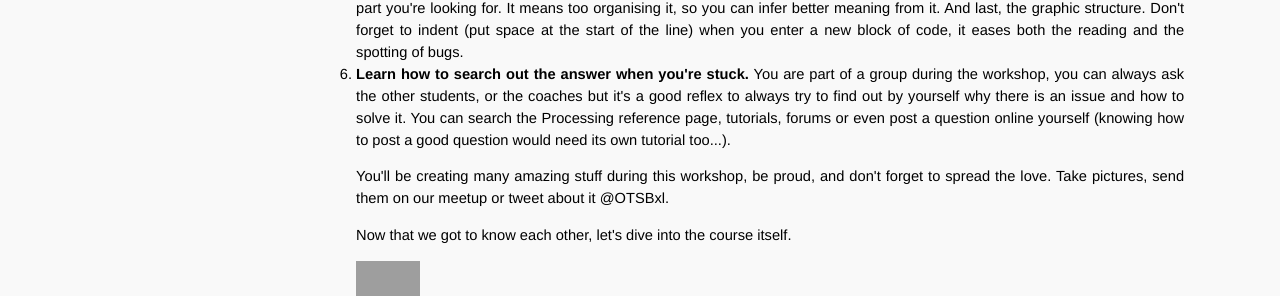
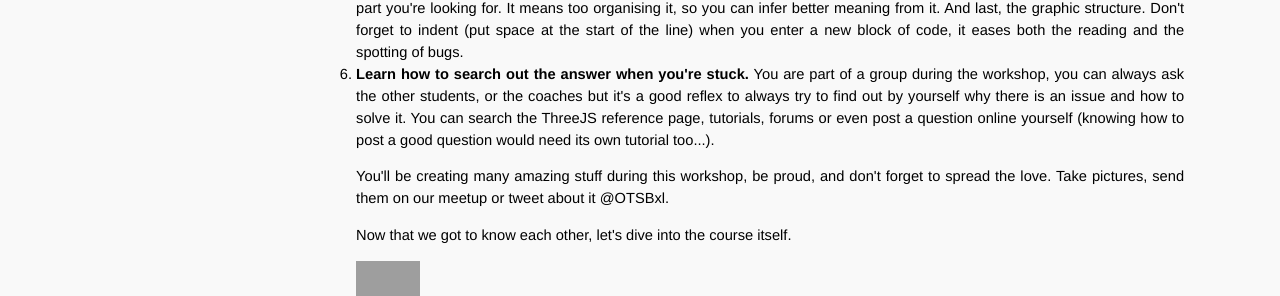
Before and after one commit to OpenTechSchool-Brussels/webVR-for-3D-graphics-and-music, a Jekyll site: the page built from index.html, in a window 1280 px wide. Shown: the part 778-1074 px from the top of the page. Built offline with Jekyll 4.4.1, drawn with Linux system fonts in a browser that asks for light colours; Markdown is read by kramdown in place of the engine named in the settings; grey boxes are pictures that could not be loaded.

Commit message:
Processing doc -> ThreeJS doc

```diff
--- a/index.html
+++ b/index.html
@@ -14,7 +14,7 @@ title:  "Let's create brand new worlds."
 <li><b>Understand what you're doing!</b> It's fundamental to understand the grammar of your lines of code, but it's as important to understand its meaning, and place in your code. You're coding your line at a specific place, it has a specific role. Understand that role. Not only of your line but also of your group of lines so that a structure of your code emerge. Sometimes you'll be asked to replace some code, it'll be up to you to understand what to replace.</li>
 <li><b>Don't copy paste.</b> While it might seem as a quick way to advance the material, you will learn less. The more you will write, the more you will remember. And even better, whenever there are number used, try to tweak them, modify them a bit, see what happens.</li>
 <li><b>Regularly clean your code.</b> It's easy to get lost, even more when you're discovering something new. Cleaning your code means getting rid (or commenting) unused part of the code, so you don't surcharge your code and wonder where is that specific part you're looking for. It means too organising it, so you can infer better meaning from it. And last, the graphic structure. Don't forget to indent (put space at the start of the line) when you enter a new block of code, it eases both the reading and the spotting of bugs.</li>
-<li><b>Learn how to search out the answer when you're stuck.</b> You are part of a group during the workshop, you can always ask the other students, or the coaches but it's a good reflex to always try to find out by yourself why there is an issue and how to solve it. You can search the Processing reference page, tutorials, forums or even post a question online yourself (knowing how to post a good question would need its own tutorial too...).</li>
+<li><b>Learn how to search out the answer when you're stuck.</b> You are part of a group during the workshop, you can always ask the other students, or the coaches but it's a good reflex to always try to find out by yourself why there is an issue and how to solve it. You can search the ThreeJS reference page, tutorials, forums or even post a question online yourself (knowing how to post a good question would need its own tutorial too...).</li>
 </ol>
 </p>
 
```
